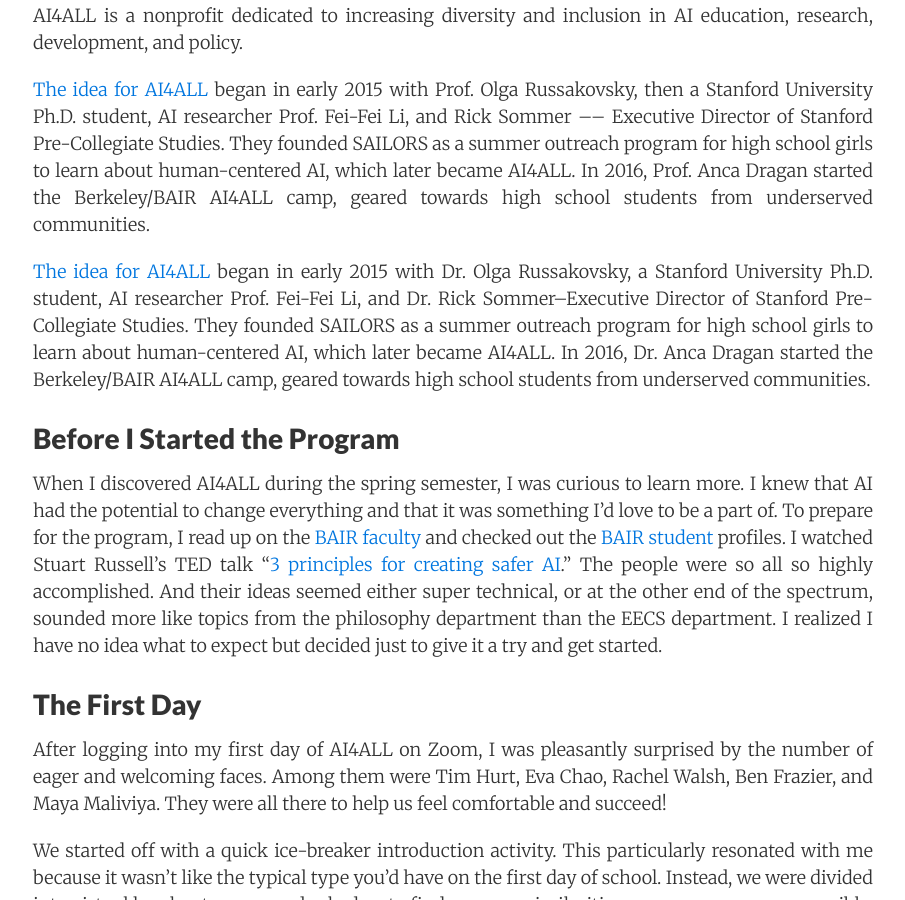
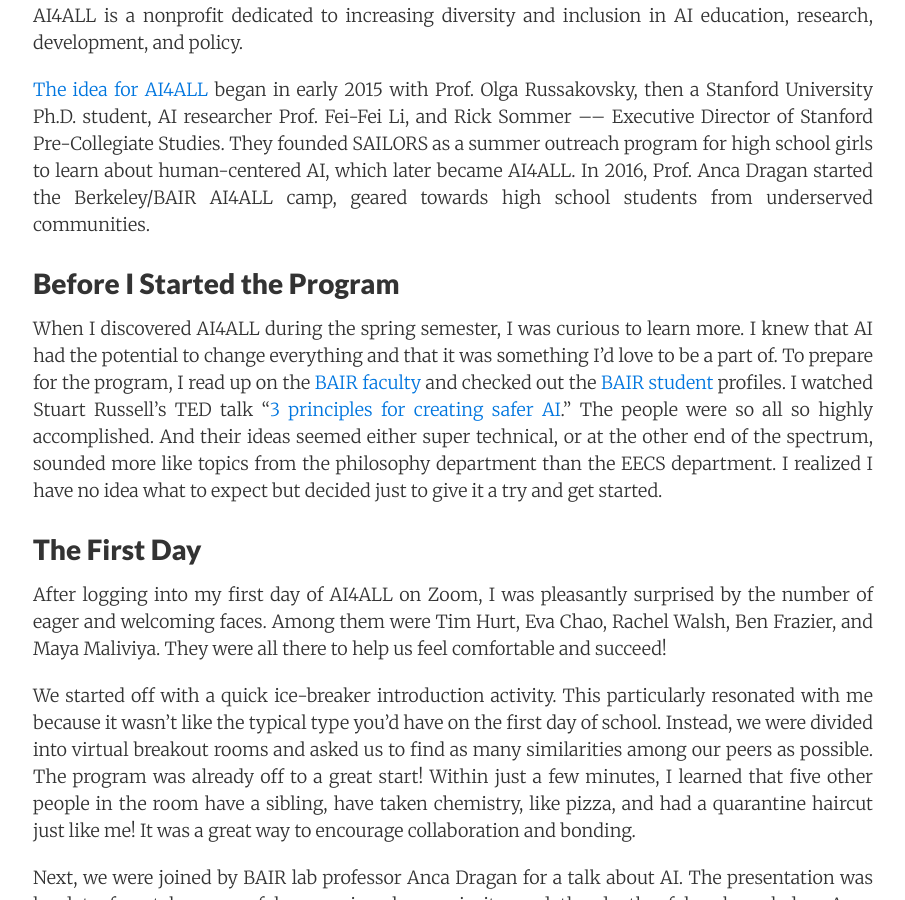
Before and after one commit to bairblog/bairblog.github.io, a Jekyll site: the page built from _posts/2020-08-16-ai4all.md, in a window 1280 px wide and 900 px high, scrolled down 637 px. Shown: the whole window, without its empty margins (187-1092 px from the left). Built offline with Jekyll 4.4.1, drawn with Linux system fonts in a browser that asks for light colours; nearby versions of some CDN libraries; formulas are drawn with MathJax 3.

Commit message:
whoops duplicate paragraph

```diff
--- a/_posts/2020-08-16-ai4all.md
+++ b/_posts/2020-08-16-ai4all.md
@@ -25,14 +25,6 @@
 SAILORS as a summer outreach program for high school girls to learn about
 human-centered AI, which later became AI4ALL. In 2016, Prof. Anca Dragan
 started the Berkeley/BAIR AI4ALL camp, geared towards high school students from
-underserved communities.
-
-[The idea for AI4ALL][1] began in early 2015 with Dr. Olga Russakovsky, a Stanford
-University Ph.D. student, AI researcher Prof. Fei-Fei Li, and Dr. Rick
-Sommer–Executive Director of Stanford Pre-Collegiate Studies. They founded
-SAILORS as a summer outreach program for high school girls to learn about
-human-centered AI, which later became AI4ALL. In 2016, Dr. Anca Dragan started
-the Berkeley/BAIR AI4ALL camp, geared towards high school students from
 underserved communities.
 
 <!--more-->
```
